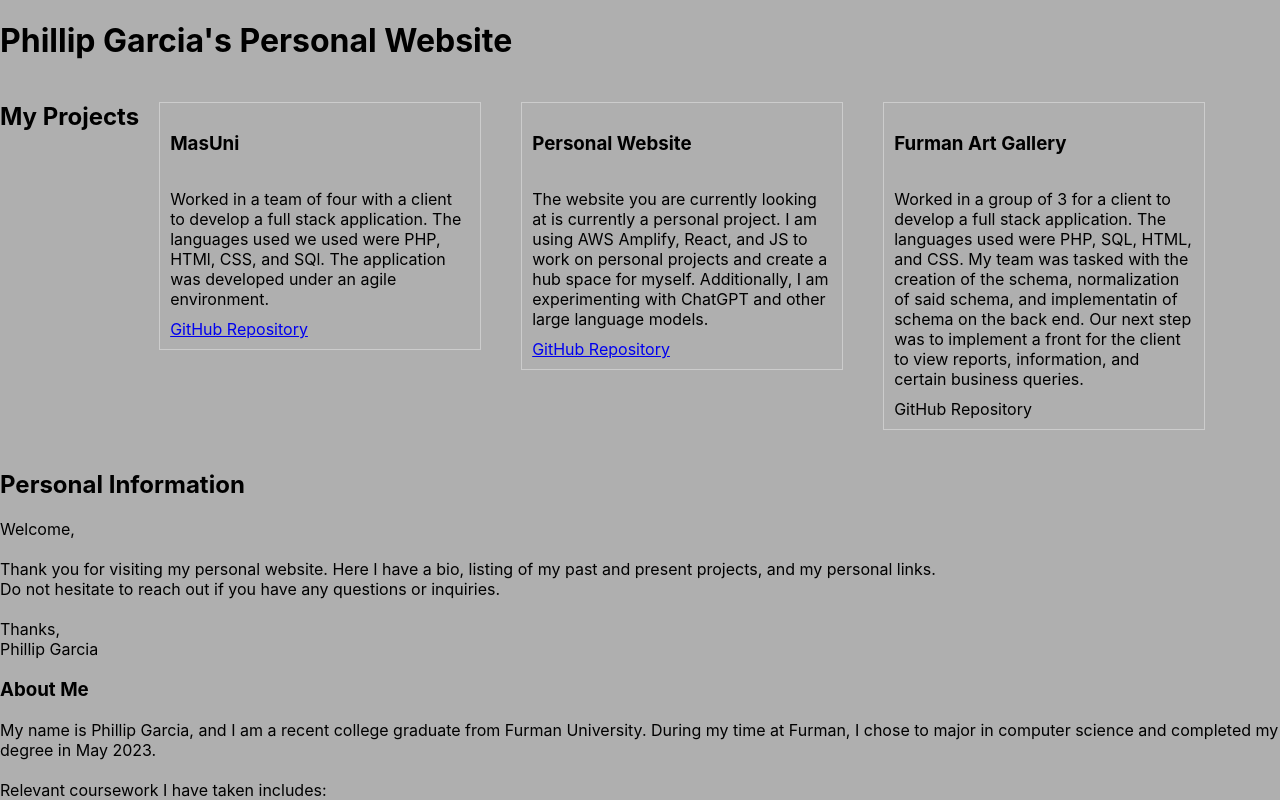
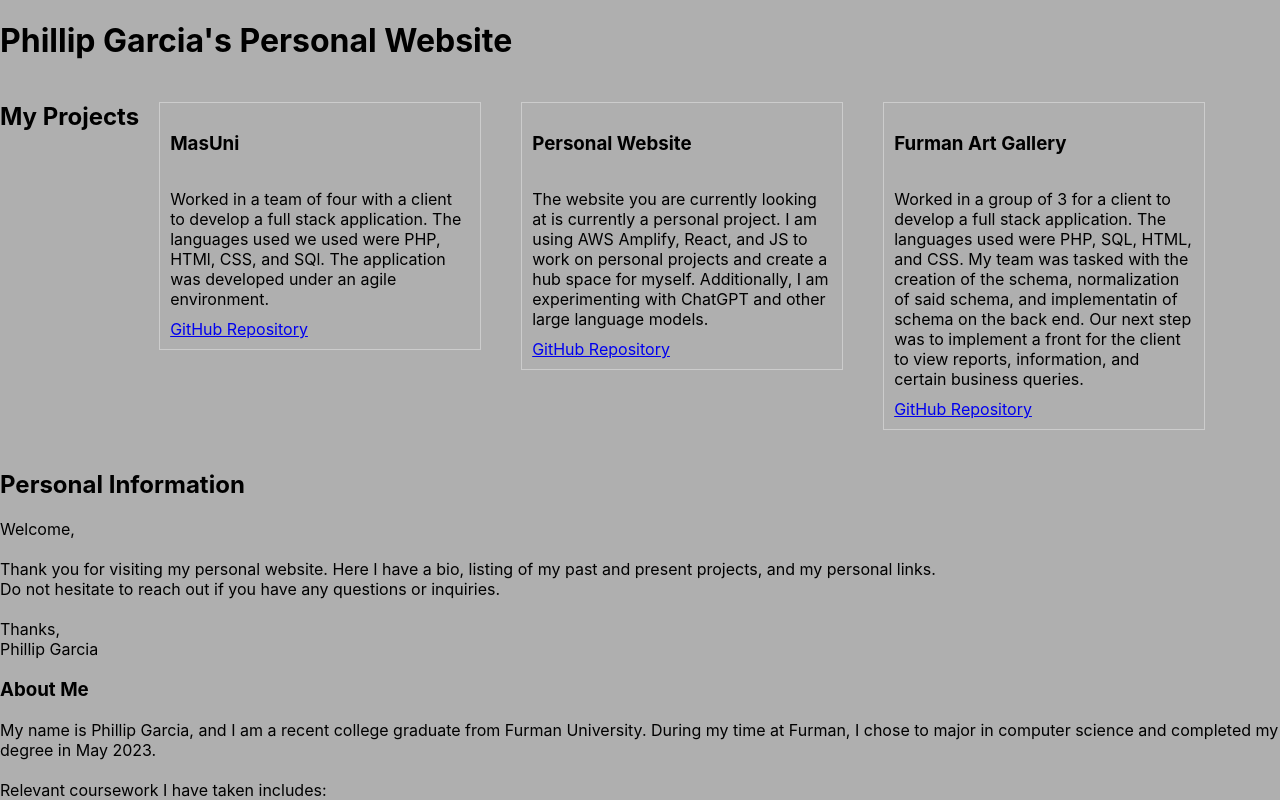
Before and after one commit to phillipgarcia12/amplifyapp, a React (Create React App) app: page / in a window 1280 px wide. Shown: the top 800 px of the page. Built offline with nearby package versions, Linux system fonts and the light colour scheme.

Commit message:
added link for Furman art gallery

```diff
--- a/src/projects.js
+++ b/src/projects.js
@@ -12,7 +12,8 @@ const projects = [
     },
     {
       title: 'Furman Art Gallery',
-      description: "Worked in a group of 3 for a client to develop a full stack application. \n The languages used were PHP, SQL, HTML, and CSS. \n My team was tasked with the creation of the schema, normalization of said schema, and implementatin of schema on the back end. \n Our next step was to implement a front for the client to view reports, information, and certain business queries. "
+      description: "Worked in a group of 3 for a client to develop a full stack application. \n The languages used were PHP, SQL, HTML, and CSS. \n My team was tasked with the creation of the schema, normalization of said schema, and implementatin of schema on the back end. \n Our next step was to implement a front for the client to view reports, information, and certain business queries. ",
+      githubRepo: 'https://cs.furman.edu/~lkvamme/FurmanArtGallery/',
     }
     // Add more projects here
   ];
```
